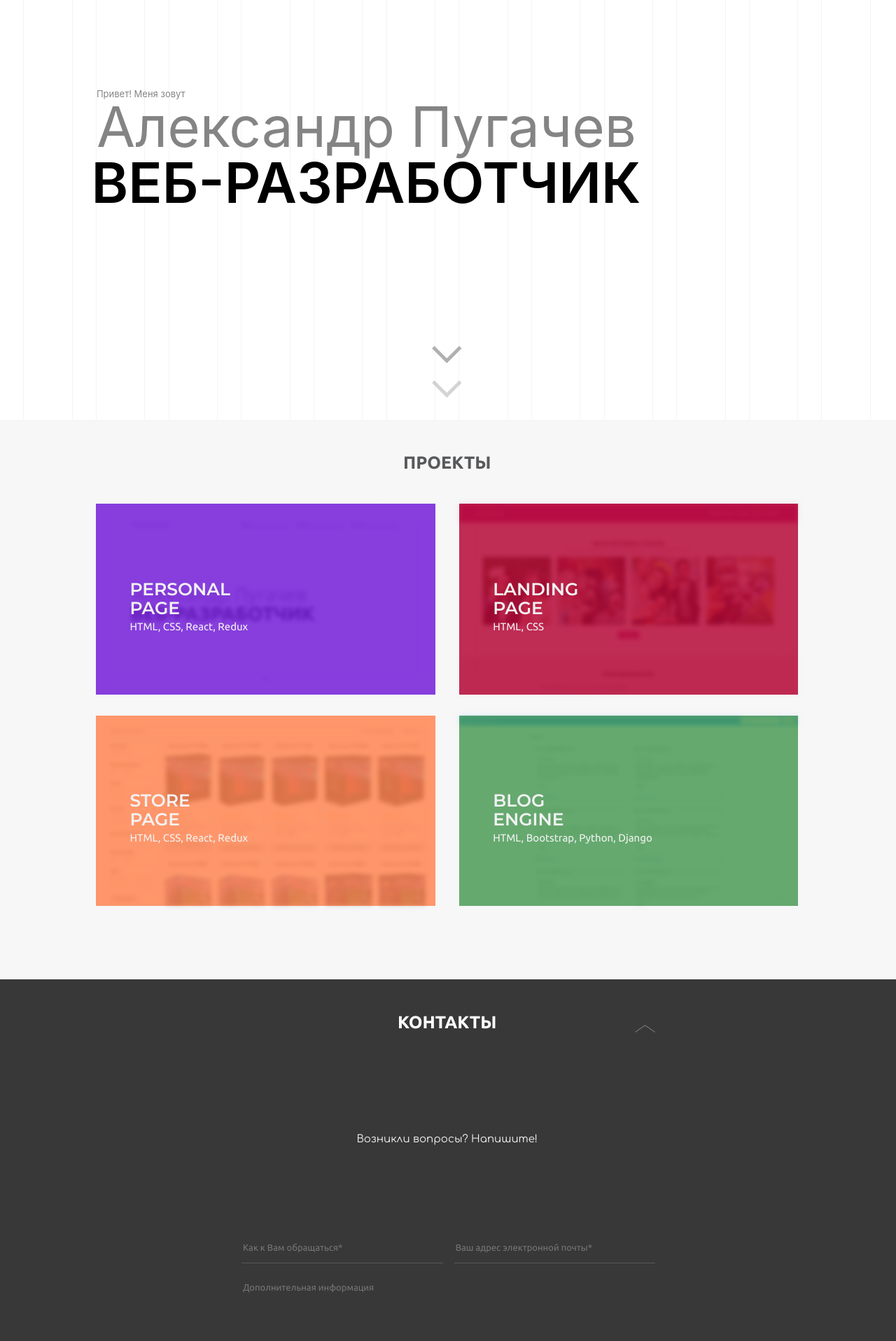
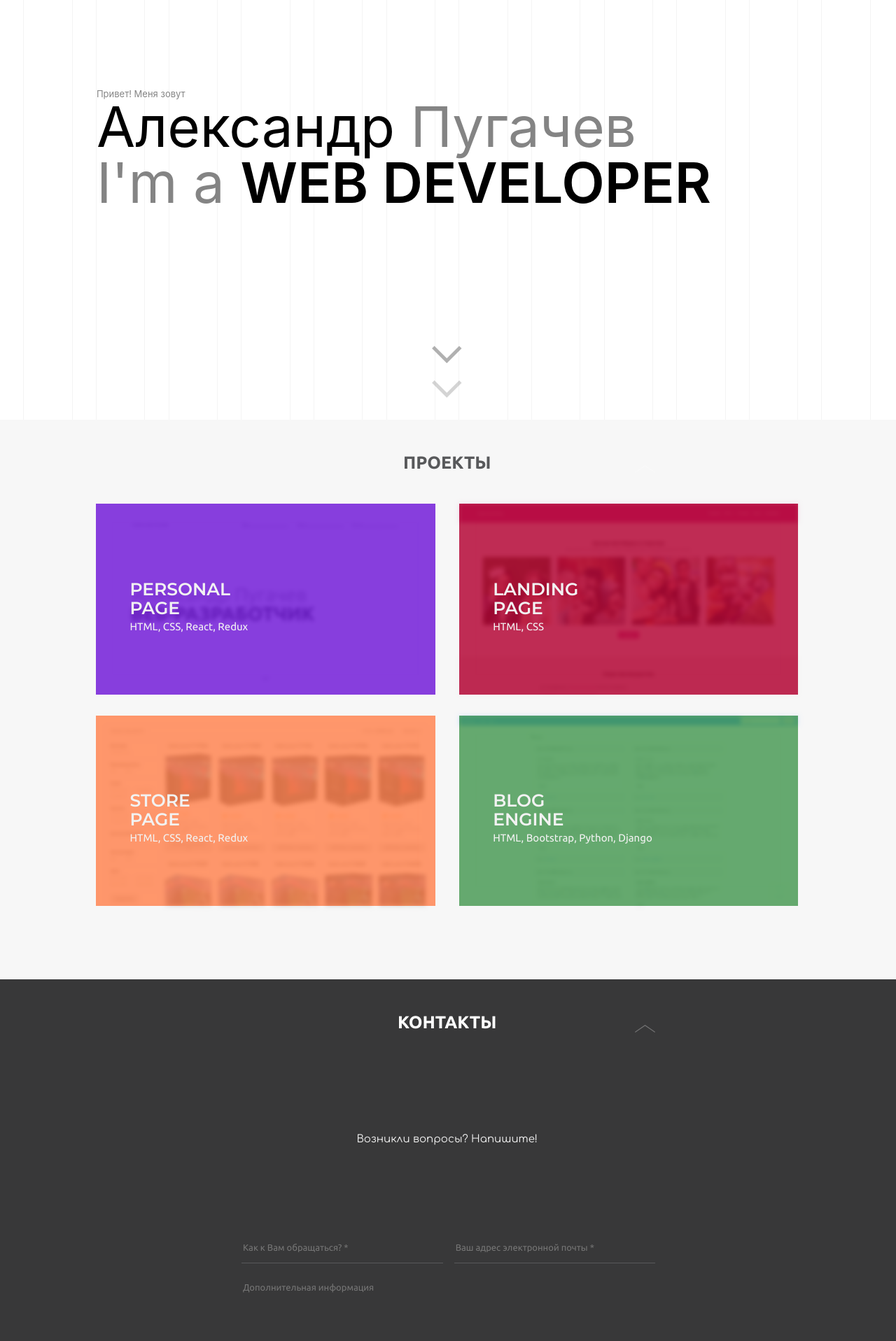
Before and after one commit to AlexanderPugachev/react-personal-page, a React (Create React App) app: page / in a window 1280 px wide. Shown: the part 200-2117 px from the top of the page at 70% size. Built offline with nearby package versions, Linux system fonts and the light colour scheme.

Commit message:
final changes

```diff
--- a/public/projects.json
+++ b/public/projects.json
@@ -4,10 +4,10 @@
 		"path": "personal-page",
 		"half_name_1": "personal",
 		"half_name_2": "page",
-		"descr_text": "Данный сайт был написан мной с целью демонстрации моих навыков и инструментов, которые я использую в веб-разработке. Данный сайт был написан мной с целью демонстрации моих навыков и инструментов, которые я использую в веб-разработке. Данный сайт был написан мной с целью демонстрации моих навыков и инструментов, которые я использую в веб-разработке.",
+		"descr_text": "Персональная страница - это грамотно оформленный сайт, являющийся неотъемлемой частью продвижения любого специалиста или компании. В нем собраны все проекты, заказы и достижения автора. Моя цель состояла в том, чтобы создать уникальный сайт, который представляет мою личность и отражает мою работу, а также выступает в качестве рекламного проекта.",
 		"mini_descr_text": "HTML, CSS, React, Redux",
 		"instruments": [
-			"HTML", "CSS", "ReactJS", ["react-router", "react-scroll", "react-spring"], "Redux", ["Redux Form"], "Visual Studio Code", "axios", "lodash"
+			"HTML", "CSS", "ReactJS", ["react-router", "react-scroll", "react-spring"], "Redux", "Visual Studio Code", "axios", "lodash"
 		],
 		"color": 1
 	},
@@ -16,7 +16,7 @@
 		"path": "express-photo",
 		"half_name_1": "Landing",
 		"half_name_2": "page",
-		"descr_text": "При разработке был использован фирменный цвет компании. С первого взгляда потенциальные клиенты видят результат - примеры фотографий, снятых фоотобудкой на предыдущих мероприятиях. Б Данный сайт был написан мной с целью демонстрации моих навыков и инструментов, которые я использую в веб-разработке.",
+		"descr_text": "Сегодня целевые страницы являются неотъемлемой частью любой маркетинговой кампании, и со временем популярность этого инструмента только возрастает. Главная задача целевой страницы — привлечение клиентов, заинтересованных в предложении и желающих больше узнать о товаре или услуге, а также сбор контактных данных.",
 		"mini_descr_text": "HTML, CSS",
 		"instruments": [
 			"HTML", "CSS", "Visual Studio Code"
@@ -28,7 +28,7 @@
 		"path": "store",
 		"half_name_1": "Store",
 		"half_name_2": "page",
-		"descr_text": "Реализована фильтрация выдачи по заданным характеристикам товара. ... С первого взгляда потенциальные клиенты видят результат - примеры фотографий, снятых фоотобудкой на предыдущих мероприятиях. Данный сайт был написан мной с целью демонстрации моих навыков и инструментов, которые я использую в веб-разработке.",
+		"descr_text": "Каталог товаров - необходимая составляющая любого интернет-магазина. На такой странице важно реализовать фильтрацию товаров по их характеристикам для комфортного и эффективного поиска, что даст покупателю возможность быстрее найти необходимый ему товар и добавить в корзину покупок.",
 		"mini_descr_text": "HTML, CSS, React, Redux",
 		"instruments": [
 			"HTML", "CSS", "ReactJS", ["react-router", "react-scroll"], "Visual Studio Code"
@@ -40,7 +40,7 @@
 		"path": "blog-engine",
 		"half_name_1": "Blog",
 		"half_name_2": "engine",
-		"descr_text": "Помогу вам создать проект. Помогу вам создать проект. Помогу вам создать проект. Помогу вам создать проект. Помогу вам создать проект. Помогу вам создать проект. Помогу вам создать проект. Помогу вам создать проект. Помогу вам создать проект. Помогу вам создать проект.",
+		"descr_text": "Блог - это эффективный способ информирования своей аудитории для компании. Через ведение блога можно показать, как использовать услугу или товар, и почему его стоит купить, кроме того, это возможность рассказать больше о политике компании, ее ценностях и приоритетах в работе.",
 		"mini_descr_text": "HTML, Bootstrap, Python, Django",
 		"instruments": [
 			"HTML", "CSS", "Bootstrap", "Python", "Django", "Visual Studio Code"
--- a/src/components/content/contacts/ContactForm.css
+++ b/src/components/content/contacts/ContactForm.css
@@ -16,7 +16,8 @@
     gap: 20px;
   }
 }
-.contact-form_error, .contact-form_result {
+.contact-form_error,
+.contact-form_result {
   font-family: var(--ubuntu);
   font-size: var(--font-size-main);
   line-height: var(--line-height-main);
@@ -28,7 +29,7 @@
   justify-content: center;
   align-items: center;
   transition: all 300ms ease-in-out;
-	opacity: .75;
+  opacity: 0.75;
 }
 .contact-form_error {
   grid-area: error;
@@ -43,12 +44,14 @@
   width: 100%;
   height: 42px;
   line-height: 31px;
+  box-sizing: border-box;
 }
 .grid-email {
   grid-area: email;
   width: 100%;
   height: 42px;
   line-height: 31px;
+  box-sizing: border-box;
 }
 .grid-message {
   box-sizing: border-box;
@@ -73,7 +76,8 @@
     line-height: 20px;
   }
 }
-.contact-form input, textarea {
+.contact-form input,
+textarea {
   width: inherit;
   line-height: inherit;
   height: inherit;
@@ -85,11 +89,13 @@
   font-family: var(--ubuntu);
   transition: all 300ms ease-in-out;
 }
-.contact-form input:focus, textarea:focus {
+.contact-form input:focus,
+textarea:focus {
   outline: none;
   border-bottom-color: var(--color-bgd-2);
 }
-.grid-button, .grid-button input {
+.grid-button,
+.grid-button input {
   height: 42px;
   grid-area: button;
   border: 1px solid var(--color-second);
@@ -100,7 +106,8 @@
   cursor: pointer;
   transition: all 300ms ease-in-out;
 }
-.grid-button:hover, .grid-button input:hover {
+.grid-button:hover,
+.grid-button input:hover {
   /* background-color: var(--color-1); */
   color: var(--color-text-1);
   border: 1px solid var(--color-text-1);
--- a/src/components/content/contacts/ContactForm.jsx
+++ b/src/components/content/contacts/ContactForm.jsx
@@ -17,10 +17,10 @@ class ContactForm extends React.Component {
 			<div>
 				<form className="contact-form" onSubmit={this.sendEmail}>
 					<div className="grid-name">
-						<input type="text" name="user_name" placeholder='Как к Вам обращаться*' required />
+						<input type="text" name="user_name" placeholder='Как к Вам обращаться? *' required />
 					</div>
 					<div className="grid-email">
-						<input type="email" name="user_email" placeholder='Ваш адрес электронной почты*' required />
+						<input type="email" name="user_email" placeholder='Ваш адрес электронной почты *' required />
 					</div>
 					<div className="grid-message">
 						<textarea name="message" placeholder='Дополнительная информация' />
@@ -29,10 +29,10 @@ class ContactForm extends React.Component {
 						<input type="submit" value="Отправить" />
 					</div>
 					<div id='contact-form_result' className="contact-form_result">
-						<p>Ваше сообщение отправлено, спасибо</p>
+						<p>Ваше сообщение отправлено, спасибо!</p>
 					</div>
 					<div id='contact-form_error' className="contact-form_error">
-						<p>	Возникла ошибка, попробуйте еще раз </p>
+						<p>	Возникла ошибка, попробуйте еще раз. </p>
 					</div>
 				</form>
 			</div>
--- a/src/components/content/first-look/FirstLook.css
+++ b/src/components/content/first-look/FirstLook.css
@@ -1,11 +1,11 @@
 .first-look {
   padding-top: 35vh; /* or 18vh */
 }
-.first-look--text_container > h3,h1 {
+.first-look--text_container > h3,
+h1 {
   margin-block-start: 0;
   margin-block-end: 0;
   margin-inline-start: 1px;
-
 }
 .first-look--text_subtitle {
   font-size: var(--font-size-main);
@@ -17,17 +17,31 @@
   color: var(--color-first);
 }
 .first-look--text_postfix {
-	text-transform: uppercase;
+  /* text-transform: uppercase; */
   font-weight: 600;
   font-size: 10vh;
-	margin-inline-start: -0.5vw;
+	display: flex;
+	flex-wrap: wrap;
+  /* margin-inline-start: -0.5vw; */
+}
+b {
+	color: initial
+}
+.i-am {
+  /* font-size: var(--font-size-main); */
+  color: var(--color-first);
+  font-weight: 400;
 }
 @media (max-width: 576px) {
+	.first-look {
+  padding-top: 25vh; /* or 18vh */
+	}
   .first-look--text_title {
     font-size: 40px;
   }
   .first-look--text_postfix {
 		font-size: 40px;
+		/* flex-direction: column; */
   }
 }
 .first-look--arrow-container {
@@ -69,12 +83,30 @@
   animation: 3s ease-out 0s infinite arrow--down_second;
 }
 @keyframes arrow--down_first {
-	0% { transform: translate(0, 0); opacity: 0 }
-	90% { transform: translate(0, 0); opacity: 0 }
-	100% { transform: translate(80%, 80%); opacity: 1 }
+  0% {
+    transform: translate(0, 0);
+    opacity: 0;
+  }
+  90% {
+    transform: translate(0, 0);
+    opacity: 0;
+  }
+  100% {
+    transform: translate(80%, 80%);
+    opacity: 1;
+  }
 }
 @keyframes arrow--down_second {
-	0% { transform: translate(0, 0); opacity: 1 }
-	90% { transform: translate(0, 0); opacity: 1 }
-	100% { transform: translate(150%, 150%); opacity: 0 }
+  0% {
+    transform: translate(0, 0);
+    opacity: 1;
   }
+  90% {
+    transform: translate(0, 0);
+    opacity: 1;
+  }
+  100% {
+    transform: translate(150%, 150%);
+    opacity: 0;
+  }
+}
--- a/src/components/content/first-look/FirstLook.jsx
+++ b/src/components/content/first-look/FirstLook.jsx
@@ -10,10 +10,10 @@ const FirstLook = () => {
 					Привет! Меня зовут
 				</h3>
 				<h1 className="first-look--text_title">
-					Александр Пугачев
+					<b>Александр</b> Пугачев
 				</h1>
 				<h1 className='first-look--text_postfix'>
-					Веб-разработчик
+					<p className='i-am'>I'm a&nbsp;</p><p> WEB&nbsp;</p><p> DEVELOPER</p>
 				</h1>
 			</div>
 			<div className="first-look--arrow-container">
--- a/src/components/content/works/ProjectContainer.css
+++ b/src/components/content/works/ProjectContainer.css
@@ -17,6 +17,7 @@
 	margin-bottom: 45px;
 	line-height: var(--line-height-main);
 }
+
 .project--descr_grid {
 	display: grid;
 	grid: 1fr / 4fr 3fr
@@ -73,6 +74,16 @@
 		width: 76px;
 	}
 	@media (max-width: 1300px) {
+	}
+}
+@media (max-width: 576px) {
+	.project--descr_name {
+	text-align: center;
+	}
+	.project--descr_text {
+		vertical-align: middle;
+		text-align: center;
+		margin-bottom: 25px;
 	}
 }
 .project--image-full {
--- a/src/components/content/works/Work.css
+++ b/src/components/content/works/Work.css
@@ -1,5 +1,5 @@
 .work--work_container {
-	height: 408.905px;
+	height: 405px;
 	margin-bottom: 50px;
 	position: relative;
 	display: flex;
@@ -90,7 +90,7 @@
 	}
 	.work--work_container:hover .work--text_block {
 		filter: none;
-		margin-top: 40%;
+		margin-top: 35%;
 		text-shadow: white 0 0 1px;
 	}
 }
```
Lines whose indentation alone changed are shown as unchanged.
